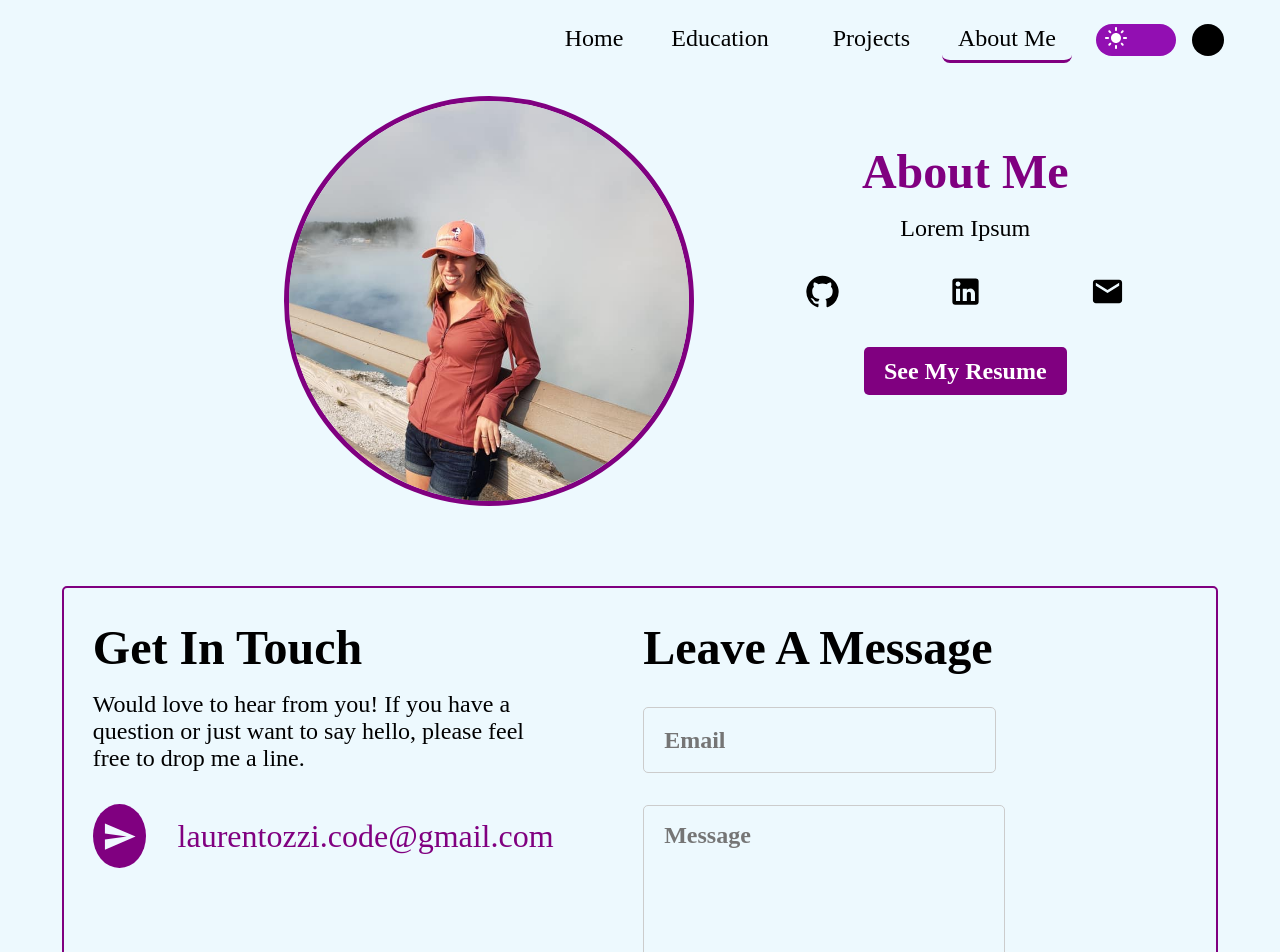
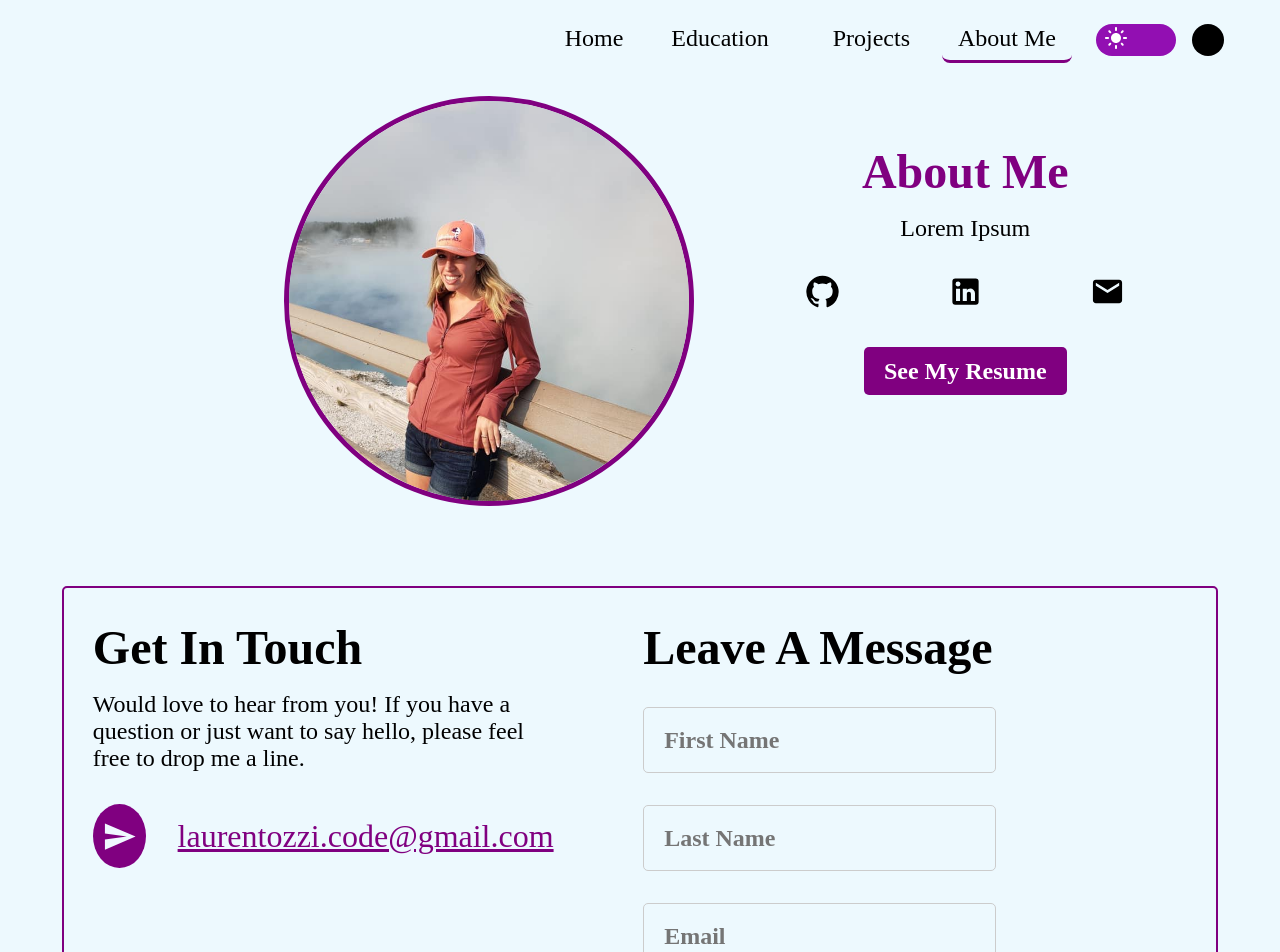
Before and after one commit to Ooh-LaLa/portfolio, a React (Create React App) app: page /about-me in a window 1280 px wide. Shown: the top 952 px of the page. Built offline with nearby package versions, Linux system fonts and the light colour scheme; a web font is replaced by a local one.

Commit message:
add first name and last again to form

```diff
--- a/src/Data/PersonalData.js
+++ b/src/Data/PersonalData.js
@@ -1,7 +1,7 @@
 const PersonalData = {
     firstName: "Lauren",
     lastName: "Tozzi",
-    email:"laurentozzi.code@gmail.com",
+    email:<a href="mailto:laurentozzi.code@gmail.com">laurentozzi.code@gmail.com</a>,
     aboutMe:"Lorem Ipsum",
     resumeLink: "resume.pdf"}
 export const autoTypeData=['Fullstack Software Engineer', 'MERN Stack Developer', 'Junior Developer'];
--- a/src/Data/SocialData.js
+++ b/src/Data/SocialData.js
@@ -1,11 +1,11 @@
 const githubLink="https://github.com/Ooh-LaLa";
 const linkedInLink="https://www.linkedin.com/in/laurenreneetozzi/";
-// const emailLink="mailto:dk9554654249@gmail.com";
+const emailLink="mailto:laurentozzi.code@gmail.com";
 
 const profileLinks={
     githubLink,
     linkedInLink,
-    // emailLink
+    emailLink
 }
 const SocialData=profileLinks;
 export default SocialData;
--- a/src/components/Get In Touch/ContactForm.js
+++ b/src/components/Get In Touch/ContactForm.js
@@ -106,23 +106,26 @@ const ContactForm = (props) => {
                 <p class="hidden">
 				<label hidden="true"><input name="bot-field"/></label>
 			</p>
-                    <input value={enteredName}
+                    <input type="text"
+                        id="fName"
+                        value={enteredName}
                         onBlur={nameBlurHandler}
                         onChange={nameChangedHandler}
-                        type="hidden"
+
                         className={nameInputClasses}
-                        placeholder="Name"
+                        placeholder="First Name"
                         name="form-name"
                         disabled={isSent}
                     />
-                    {/* <input type="text"
+                    <input type="text"
                         id="lName"
                         value={enteredLName}
                         onChange={lastNameChangeHandler}
                         className={classes.Inputs}
                         placeholder="Last Name"
                         disabled={isSent}
-                    /> */}
+                        name="form-name"
+                    />
 
                     <input value={enteredEmail}
                         onBlur={emailBlurHandler}
```
